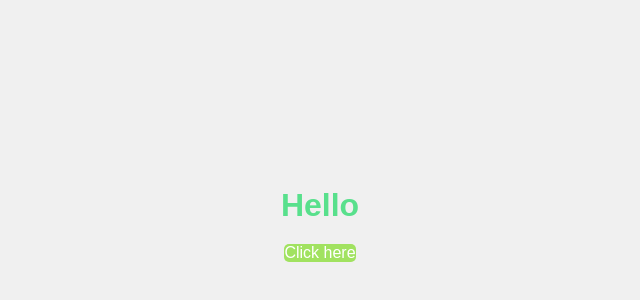
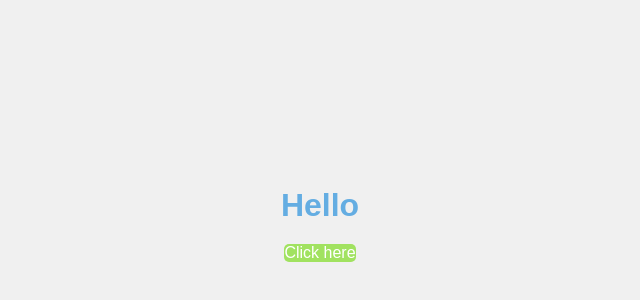
Before and after one commit to hardi24dev/cohort-2-git, a plain HTML site: page index.html in a window 1280 px wide. Shown: the part 176-476 px from the top of the page, without its empty margins (320-960 px from the left). Drawn offline with Linux system fonts and the light colour scheme.

Commit message:
third commit

```diff
--- a/style.css
+++ b/style.css
@@ -24,7 +24,7 @@
 
 
 h1{
-    color:rgb(88, 224, 140);
+    color:rgb(100, 173, 226);
 }
 
 button{
```
